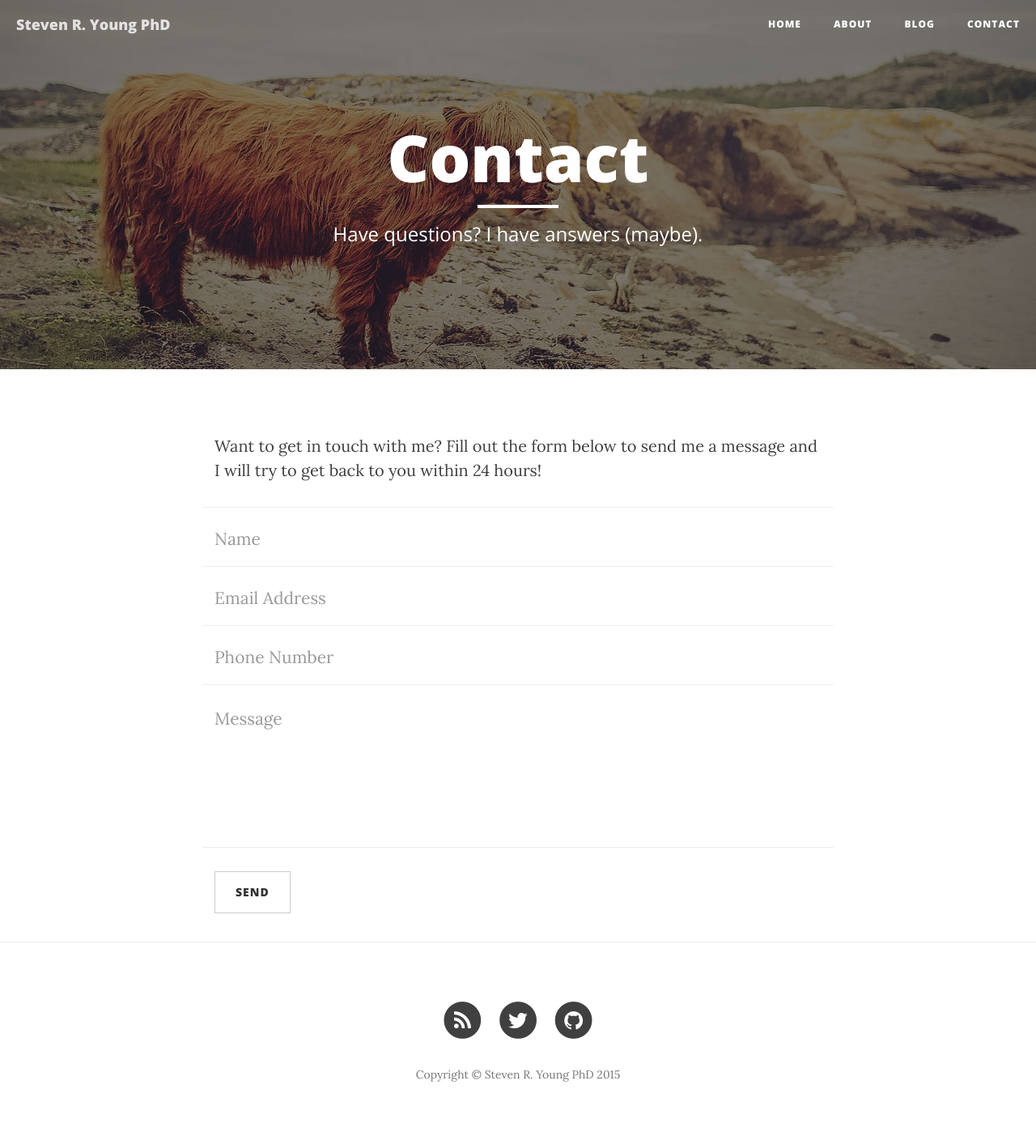
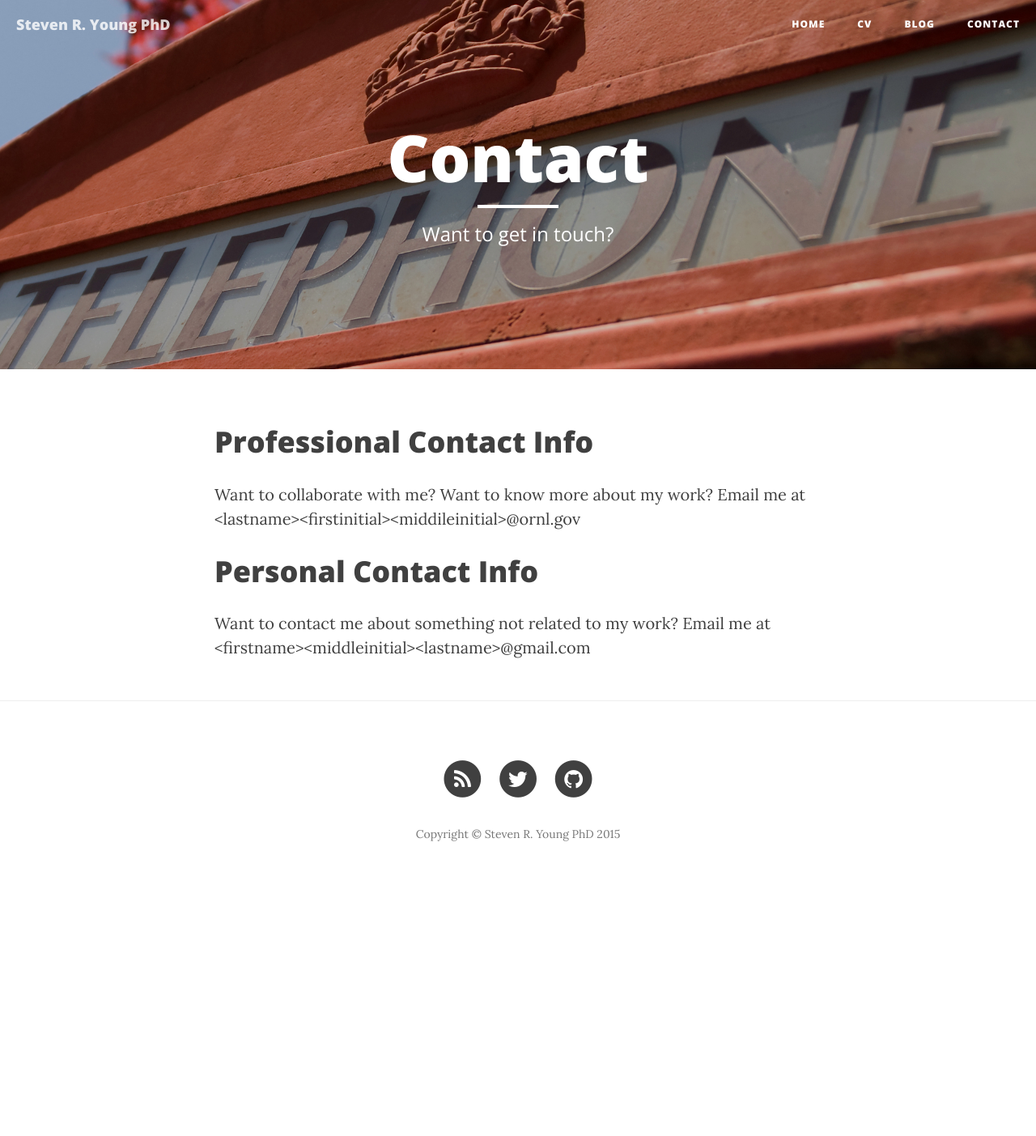
Before and after one commit to stevenryoung/stevenryoung.github.io, a Jekyll site: the page built from contact.md, in a window 1280 px wide. Shown: the whole page at 81% size. Built offline with Jekyll 4.4.1, drawn with Linux system fonts in a browser that asks for light colours; nearby versions of some CDN libraries; after the commit the page ends 1106 px from its top, so only the background shows below that.

Commit message:
First Commit complete enough to push to github. Still more to come.

```diff
--- a/_config.yml
+++ b/_config.yml
@@ -8,6 +8,7 @@ url: "http://stevenryoung.com"
 twitter_username: stevenryoungphd
 github_username: stevenryoung
 #facebook_username:  IronSummitMedia
+future: false
 
 # Build settings
 markdown: kramdown
@@ -17,4 +18,4 @@ paginate_path: "blog/page:num/"
 paginate: 5
 exclude: ["less","node_modules","Gruntfile.js","package.json","README.md"]
 
-pages_list: {'About':'/about/', 'Blog':'/blog/', 'Contact': '/contact/'}
+pages_list: {'CV':'/cv/', 'Blog':'/blog/', 'Contact': '/contact/'}
--- a/blog/index.html
+++ b/blog/index.html
@@ -1,7 +1,7 @@
 ---
 layout: page
 title: "Blog"
-description: "Comments on technology"
+description: "This is what I'm up to."
 nav: true
 ---
 
--- a/contact.html
+++ /dev/null
@@ -1,48 +0,0 @@
----
-layout: page
-title: "Contact"
-description: "Have questions? I have answers (maybe)."
-header-img: "img/contact-bg.jpg"
----
-
-<p>Want to get in touch with me? Fill out the form below to send me a message and I will try to get back to you within 24 hours!</p>
-<!-- Contact Form - Enter your email address on line 19 of the mail/contact_me.php file to make this form work. -->
-<!-- WARNING: Some web hosts do not allow emails to be sent through forms to common mail hosts like Gmail or Yahoo. It's recommended that you use a private domain email address! -->
-<!-- NOTE: To use the contact form, your site must be on a live web host with PHP! The form will not work locally! -->
-<form name="sentMessage" id="contactForm" novalidate>
-    <div class="row control-group">
-        <div class="form-group col-xs-12 floating-label-form-group controls">
-            <label>Name</label>
-            <input type="text" class="form-control" placeholder="Name" id="name" required data-validation-required-message="Please enter your name.">
-            <p class="help-block text-danger"></p>
-        </div>
-    </div>
-    <div class="row control-group">
-        <div class="form-group col-xs-12 floating-label-form-group controls">
-            <label>Email Address</label>
-            <input type="email" class="form-control" placeholder="Email Address" id="email" required data-validation-required-message="Please enter your email address.">
-            <p class="help-block text-danger"></p>
-        </div>
-    </div>
-    <div class="row control-group">
-        <div class="form-group col-xs-12 floating-label-form-group controls">
-            <label>Phone Number</label>
-            <input type="tel" class="form-control" placeholder="Phone Number" id="phone" required data-validation-required-message="Please enter your phone number.">
-            <p class="help-block text-danger"></p>
-        </div>
-    </div>
-    <div class="row control-group">
-        <div class="form-group col-xs-12 floating-label-form-group controls">
-            <label>Message</label>
-            <textarea rows="5" class="form-control" placeholder="Message" id="message" required data-validation-required-message="Please enter a message."></textarea>
-            <p class="help-block text-danger"></p>
-        </div>
-    </div>
-    <br>
-    <div id="success"></div>
-    <div class="row">
-        <div class="form-group col-xs-12">
-            <button type="submit" class="btn btn-default">Send</button>
-        </div>
-    </div>
-</form>
--- /dev/null
+++ b/contact.md
@@ -0,0 +1,12 @@
+---
+layout: page
+title: "Contact"
+description: "Want to get in touch?"
+header-img: "img/contact-bg-phone.jpg"
+---
+
+# Professional Contact Info
+Want to collaborate with me? Want to know more about my work? Email me at \<lastname\>\<firstinitial\>\<middileinitial\>@ornl.gov
+
+# Personal Contact Info
+Want to contact me about something not related to my work? Email me at \<firstname\>\<middleinitial\>\<lastname\>@gmail.com
```
Also changed, not shown: _posts/2014-06-10-dinosaurs.markdown (deleted, +0 -43 lines), _posts/2014-07-08-failure-is-not-an-option.markdown (deleted, +0 -43 lines), _posts/2014-08-24-science-has-not-yet-mastered-prophecy.markdown (deleted, +0 -43 lines), _posts/2014-09-18-i-believe.markdown (deleted, +0 -42 lines), _posts/2014-09-24-man-must-explore.markdown (deleted, +0 -43 lines), _posts/2015-02-05-a-little-about-this-site.markdown (added, +17 -0 lines), _posts/2040-01-01-example-post.markdown (renamed from _posts/2014-07-01-dreams.markdown, +4 -3 lines), about.md (deleted, +0 -12 lines), cv.md (added, +18 -0 lines), index.md (+5 -1 lines), img/about-bg-blue.jpg, img/contact-bg-phone.jpg (added), 2 other files.
